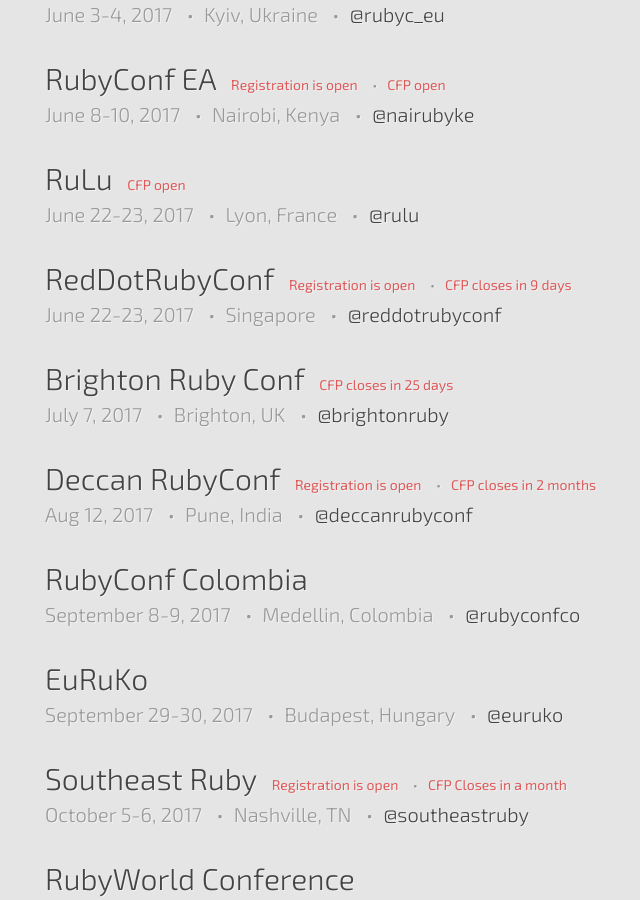
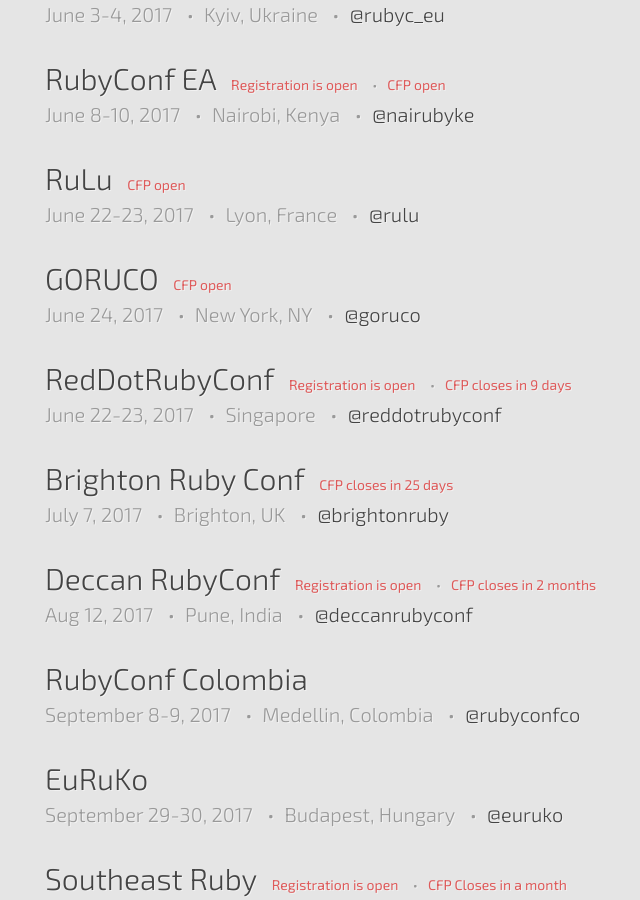
Before and after one commit to ruby-conferences/ruby-conferences.github.io, a Jekyll site: the page built from index.html, in a window 1280 px wide and 900 px high, scrolled down 1202 px. Shown: the whole window, without its empty margins (195-835 px from the left). Built offline with Jekyll 4.4.1, drawn with Linux system fonts in a browser that asks for light colours.

Commit message:
Add GORUCO 2017

```diff
--- a/_data/current.yml
+++ b/_data/current.yml
@@ -66,6 +66,13 @@
   twitter: rulu
   cfp_phrase: CFP open
 
+- name: GORUCO
+  location: New York, NY
+  dates: "June 24, 2017"
+  url: http://goruco.com/
+  twitter: goruco
+  cfp_phrase: CFP open
+
 - name: RedDotRubyConf
   location: Singapore
   dates: "June 22-23, 2017"
```
